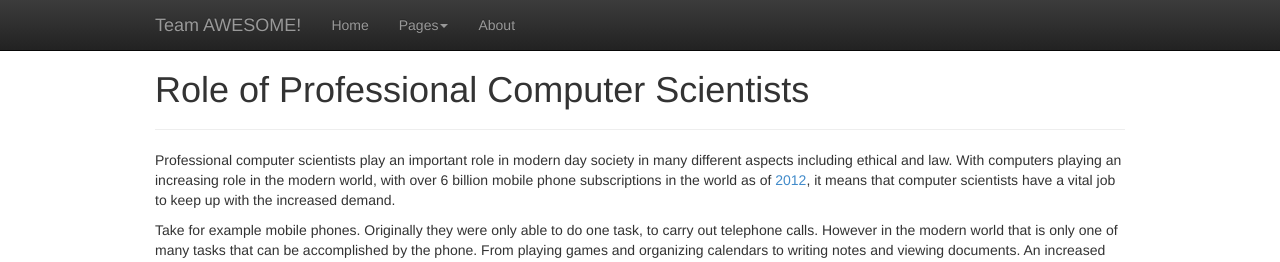
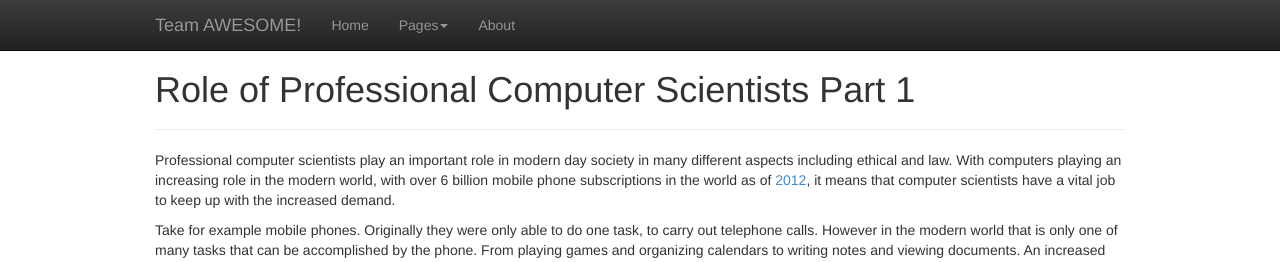
Before and after one commit to adamus1red/tripping-octo-adventure, a Jekyll site: the page built from _posts/2013-11-30-professional-computer-scientists-1.md, in a window 1280 px wide. Shown: the top 262 px of the page. Built offline with Jekyll 4.4.1, drawn with Linux system fonts in a browser that asks for light colours; Markdown is read by kramdown in place of the engine named in the settings.

Commit message:
Update 2013-11-30-professional-computer-scientists-1.md

```diff
--- a/_posts/2013-11-30-professional-computer-scientists-1.md
+++ b/_posts/2013-11-30-professional-computer-scientists-1.md
@@ -1,6 +1,7 @@
 ---
 layout: page
-title: Role of Professional Computer Scientists
+title: Role of Professional Computer Scientists Part 1
+excerpt: Professional computer scientists play an. . .
 ---
 
 Professional computer scientists play an important role in modern day society in many different aspects including ethical and law. With computers playing an increasing role in the modern world, with over 6 billion mobile phone subscriptions in the world as of [2012](http://www.bbc.co.uk/news/technology-19925506), it means that computer scientists have a vital job to keep up with the increased demand.
```
